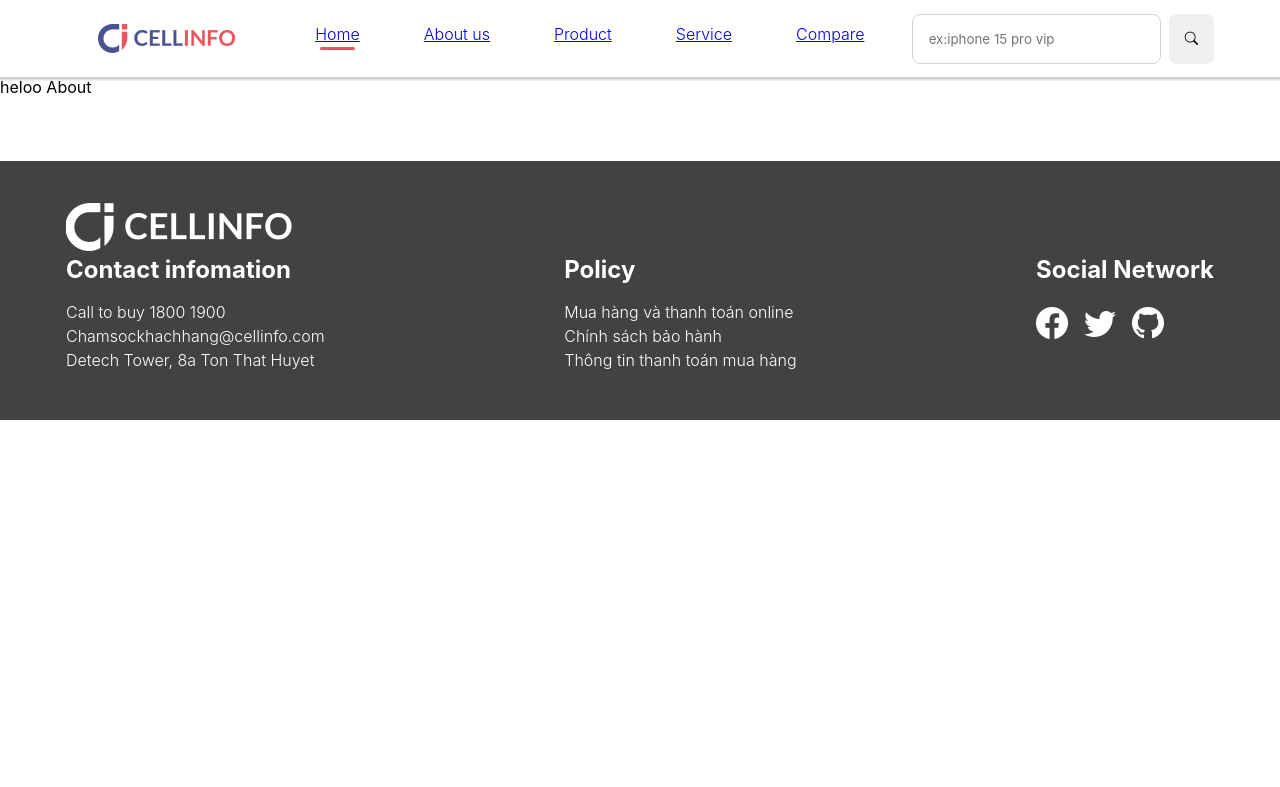
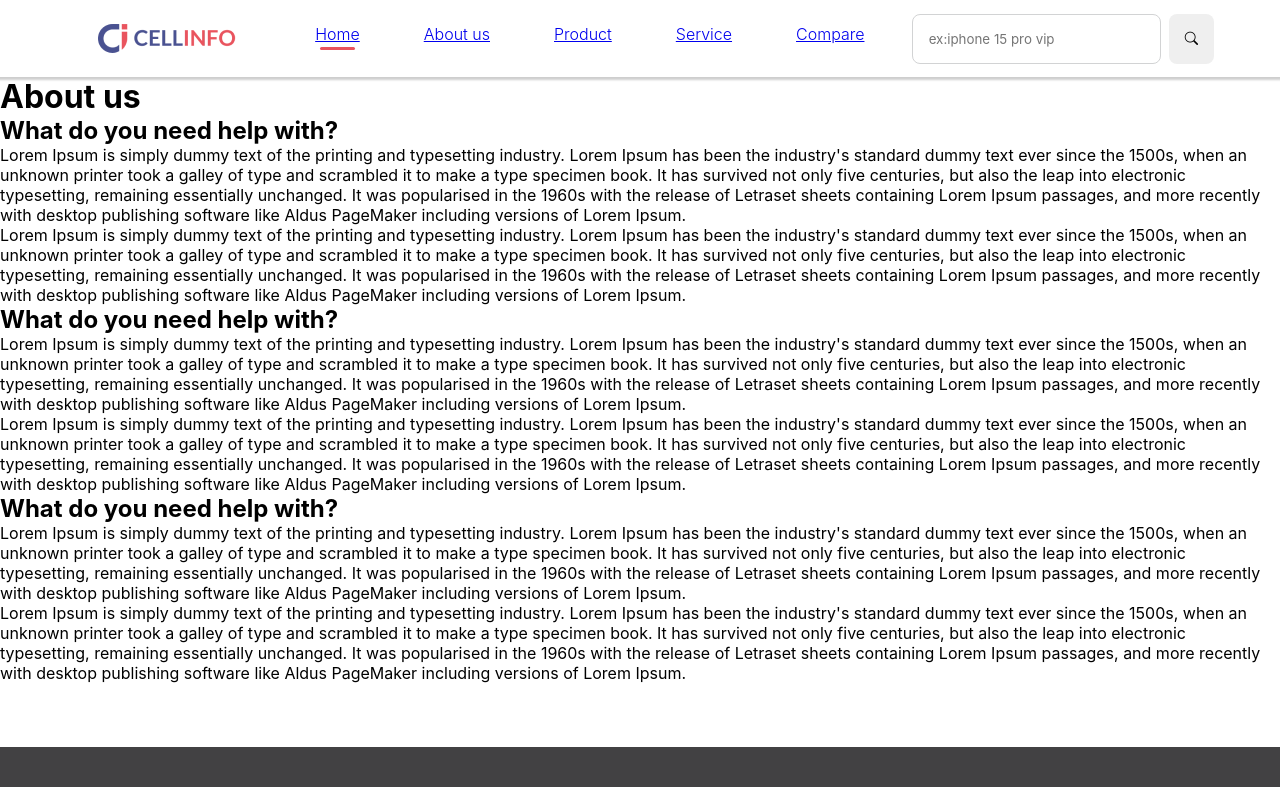
Before and after one commit to nmquang1416/front-end, a React (Create React App) app: page /AboutUs in a window 1280 px wide. Shown: the top 787 px of the page. Built offline with nearby package versions, Linux system fonts and the light colour scheme; a web font is replaced by a local one.

Commit message:
Update AboutUs.jsx

```diff
--- a/src/PageOfCellinfo/AboutUs.jsx
+++ b/src/PageOfCellinfo/AboutUs.jsx
@@ -2,8 +2,25 @@
 
 const AboutUs = () => {
   return (
-    <div>
-      heloo About
+    <div className='AboutUs'>
+      <div className="banner-about-us" >
+        <h1>About us</h1>
+      </div>
+      <div className="Description">
+        <h2 className="Heading">What do you need help with?</h2>
+        <p className="sub-heading">Lorem Ipsum is simply dummy text of the printing and typesetting industry. Lorem Ipsum has been the industry's standard dummy text ever since the 1500s, when an unknown printer took a galley of type and scrambled it to make a type specimen book. It has survived not only five centuries, but also the leap into electronic typesetting, remaining essentially unchanged. It was popularised in the 1960s with the release of Letraset sheets containing Lorem Ipsum passages, and more recently with desktop publishing software like Aldus PageMaker including versions of Lorem Ipsum.</p>
+        <p className="sub-heading">Lorem Ipsum is simply dummy text of the printing and typesetting industry. Lorem Ipsum has been the industry's standard dummy text ever since the 1500s, when an unknown printer took a galley of type and scrambled it to make a type specimen book. It has survived not only five centuries, but also the leap into electronic typesetting, remaining essentially unchanged. It was popularised in the 1960s with the release of Letraset sheets containing Lorem Ipsum passages, and more recently with desktop publishing software like Aldus PageMaker including versions of Lorem Ipsum.</p>
+      </div>
+      <div className="Description">
+        <h2 className="Heading">What do you need help with?</h2>
+        <p className="sub-heading">Lorem Ipsum is simply dummy text of the printing and typesetting industry. Lorem Ipsum has been the industry's standard dummy text ever since the 1500s, when an unknown printer took a galley of type and scrambled it to make a type specimen book. It has survived not only five centuries, but also the leap into electronic typesetting, remaining essentially unchanged. It was popularised in the 1960s with the release of Letraset sheets containing Lorem Ipsum passages, and more recently with desktop publishing software like Aldus PageMaker including versions of Lorem Ipsum.</p>
+        <p className="sub-heading">Lorem Ipsum is simply dummy text of the printing and typesetting industry. Lorem Ipsum has been the industry's standard dummy text ever since the 1500s, when an unknown printer took a galley of type and scrambled it to make a type specimen book. It has survived not only five centuries, but also the leap into electronic typesetting, remaining essentially unchanged. It was popularised in the 1960s with the release of Letraset sheets containing Lorem Ipsum passages, and more recently with desktop publishing software like Aldus PageMaker including versions of Lorem Ipsum.</p>
+      </div>
+      <div className="Description">
+        <h2 className="Heading">What do you need help with?</h2>
+        <p className="sub-heading">Lorem Ipsum is simply dummy text of the printing and typesetting industry. Lorem Ipsum has been the industry's standard dummy text ever since the 1500s, when an unknown printer took a galley of type and scrambled it to make a type specimen book. It has survived not only five centuries, but also the leap into electronic typesetting, remaining essentially unchanged. It was popularised in the 1960s with the release of Letraset sheets containing Lorem Ipsum passages, and more recently with desktop publishing software like Aldus PageMaker including versions of Lorem Ipsum.</p>
+        <p className="sub-heading">Lorem Ipsum is simply dummy text of the printing and typesetting industry. Lorem Ipsum has been the industry's standard dummy text ever since the 1500s, when an unknown printer took a galley of type and scrambled it to make a type specimen book. It has survived not only five centuries, but also the leap into electronic typesetting, remaining essentially unchanged. It was popularised in the 1960s with the release of Letraset sheets containing Lorem Ipsum passages, and more recently with desktop publishing software like Aldus PageMaker including versions of Lorem Ipsum.</p>
+      </div>
     </div>
   )
 }
```
